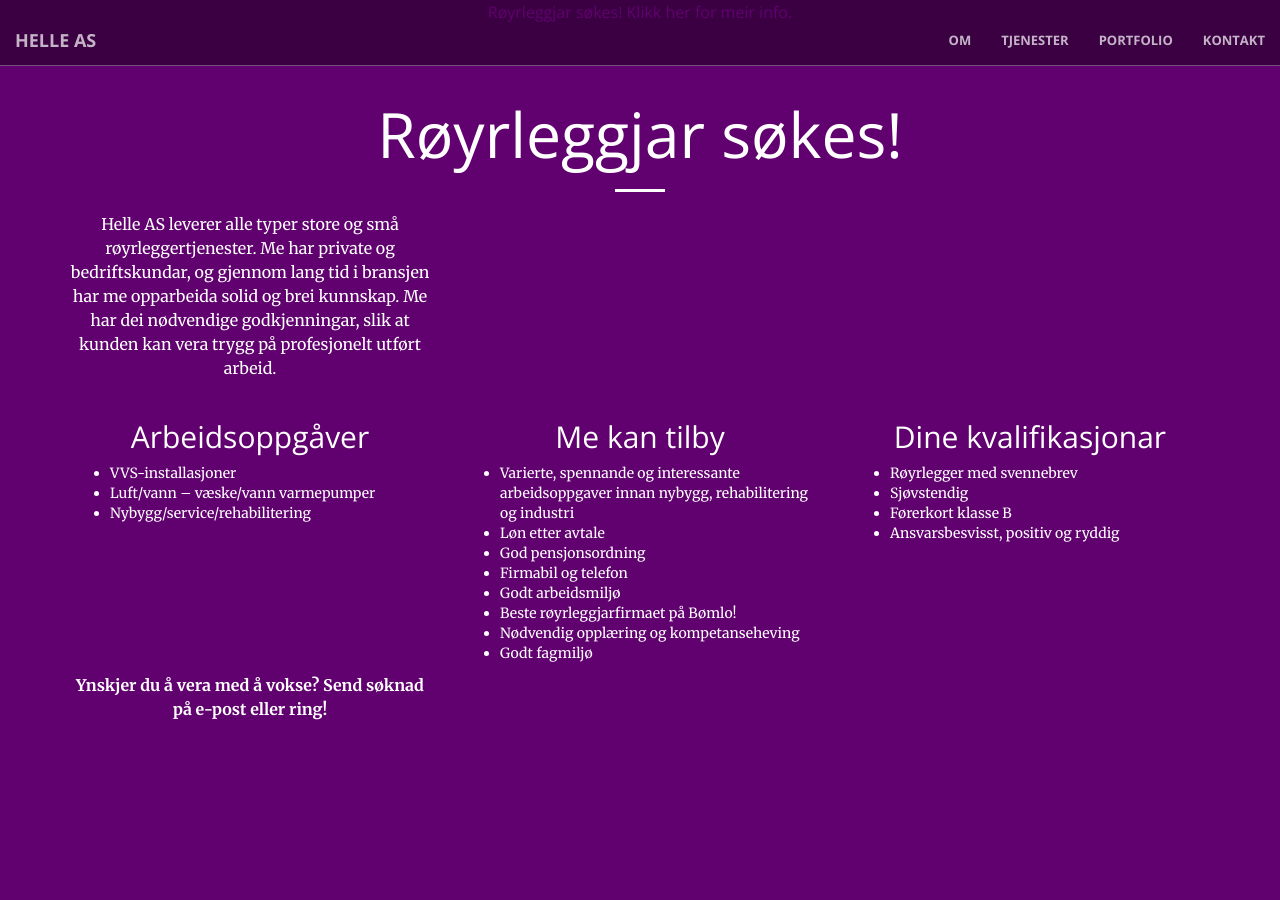
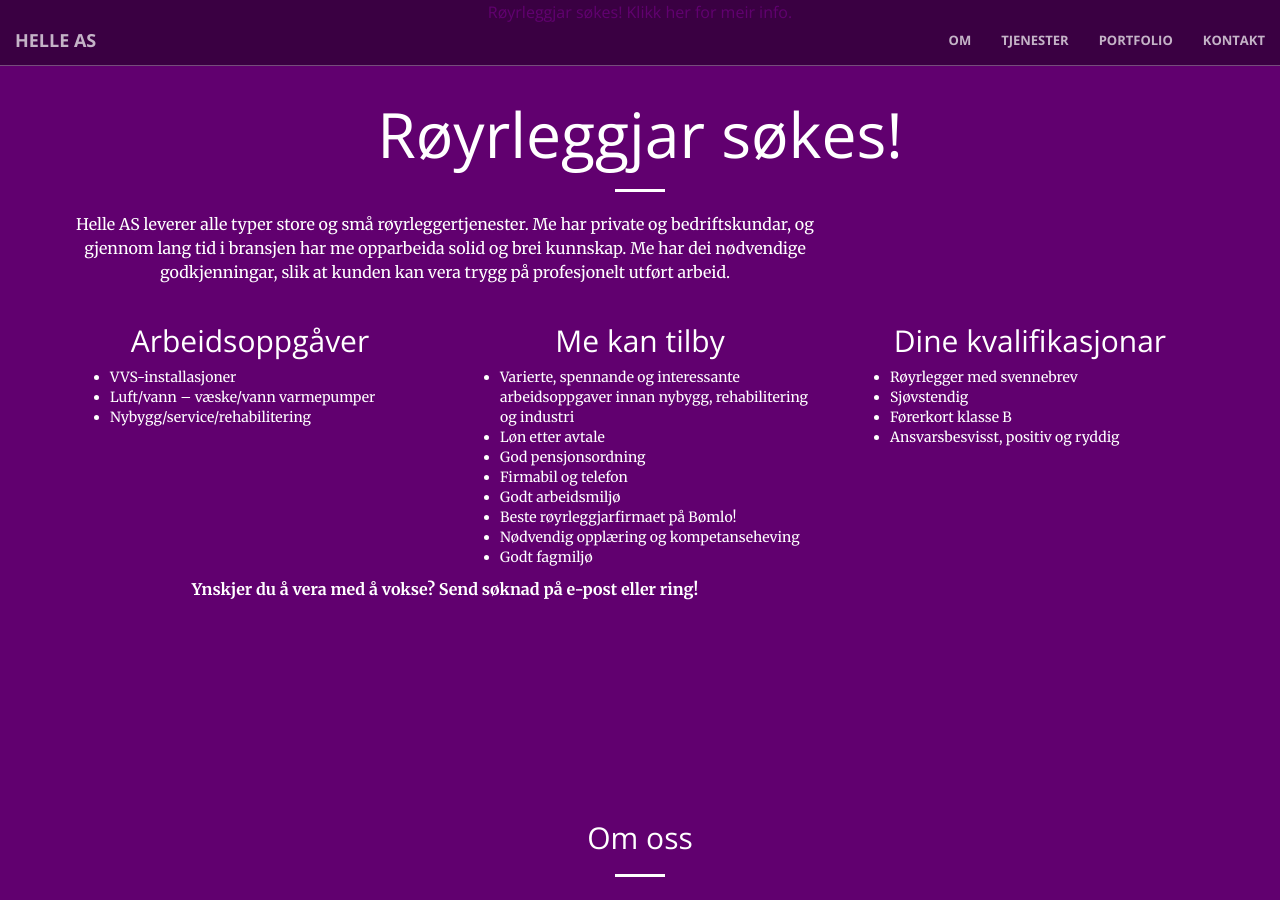
Before and after one commit to adriah/pro-ror, a Jekyll site: the page built from hire.html, in a window 1280 px wide and 900 px high. Built offline with Jekyll 4.4.1, drawn with Linux system fonts in a browser that asks for light colours.

Commit message:
Getting tired now

```diff
--- a/_includes/hire_text.html
+++ b/_includes/hire_text.html
@@ -9,7 +9,7 @@
     </div>
     <div class="container">
 		<div class="row">
-			<div class="col-lg-4 col-md-6 text-center">
+			<div class="col-lg-8 col-md-6 text-center">
 			<p>
 				Helle AS leverer alle typer store og små røyrleggertjenester.
 				Me har private og bedriftskundar, og gjennom lang tid i bransjen har me opparbeida solid og brei kunnskap. Me har dei nødvendige godkjenningar, slik at kunden kan vera trygg på profesjonelt utført arbeid.
@@ -49,7 +49,7 @@
             </div>
         </div>
 		<div class="row">
-			<div class="col-lg-4 col-md-6 text-center">
+			<div class="col-lg-8 col-md-6 text-center">
 				<p><b>
 					Ynskjer du å vera med å vokse? Send søknad på e-post eller ring!
 				</b></p>
```
